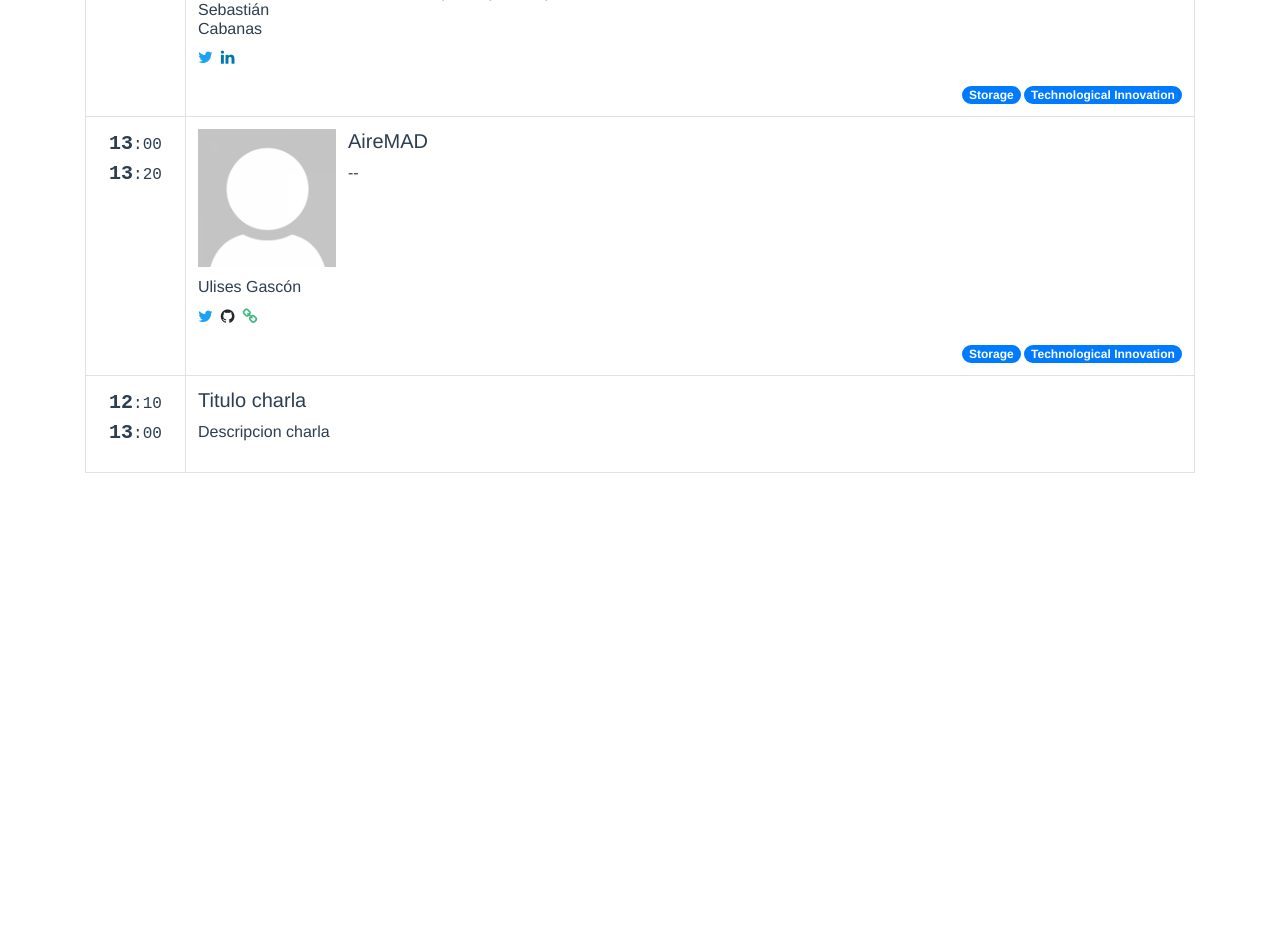
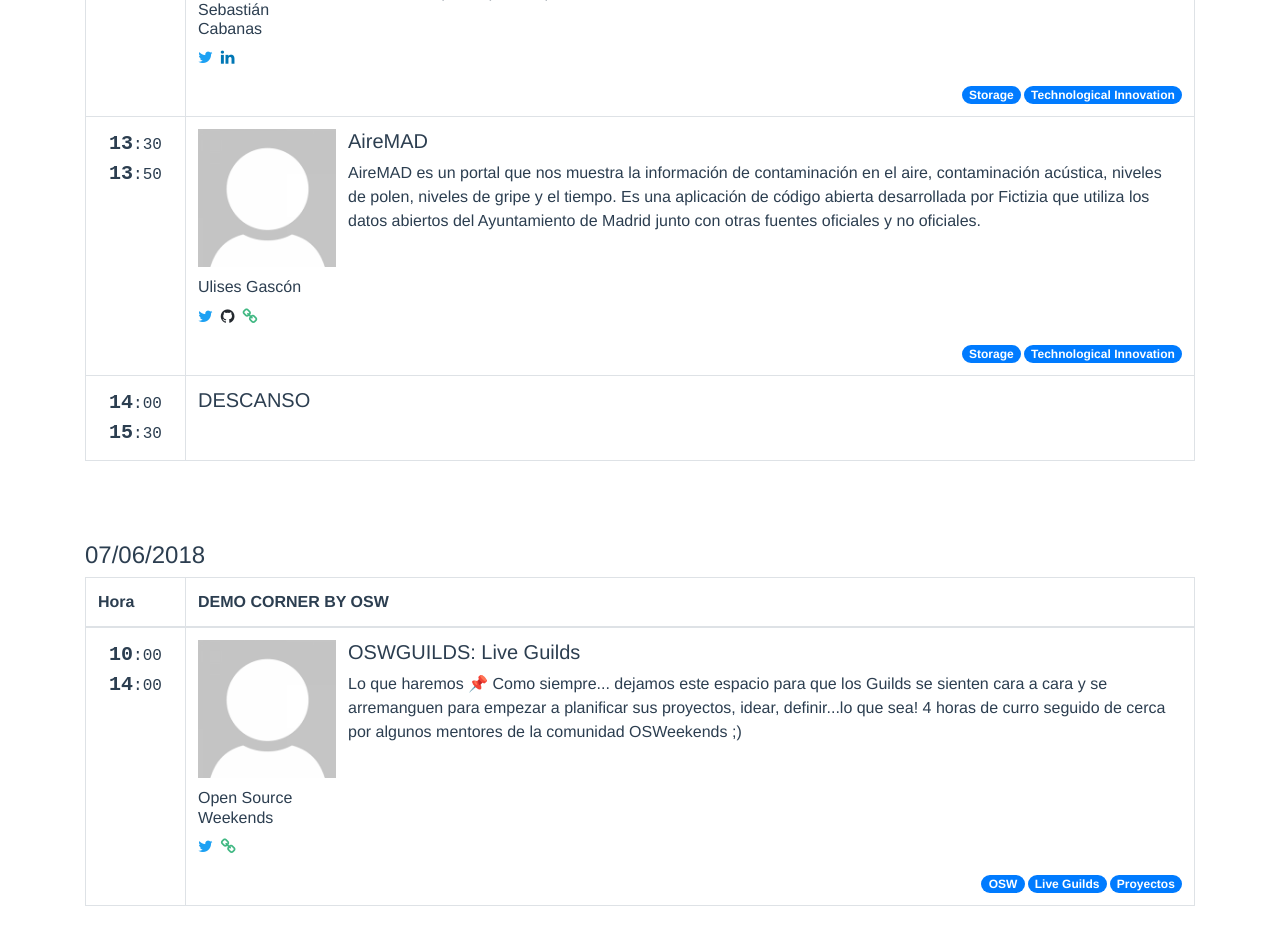
Before and after one commit to DevJourneyMadrid/june-18, a Vue app: page /#/ in a window 1280 px wide. Shown: the part 1380-2324 px from the top of the page. Before the commit the page ends 1913 px from the top, so only its background shows below. Built offline with nearby package versions, Linux system fonts and the light colour scheme; what vue-momentjs would draw is missing.

Commit message:
Initial commit

```diff
--- a/src/data/index.js
+++ b/src/data/index.js
@@ -129,7 +129,7 @@ const scheduleInfo = [
             type: 2,
             content: {
               title: 'AireMAD',
-              description: '--',
+              description: 'AireMAD es un portal que nos muestra la información de contaminación en el aire, contaminación acústica, niveles de polen, niveles de gripe y el tiempo. Es una aplicación de código abierta desarrollada por Fictizia que utiliza los datos abiertos del Ayuntamiento de Madrid junto con otras fuentes oficiales y no oficiales.',
               tags: [ 'Storage', 'Technological Innovation' ],
               speaker: {
                 name: 'Ulises Gascón',
@@ -146,27 +146,68 @@ const scheduleInfo = [
             time: {
               start: {
                 hour: '13',
-                min: '00',
+                min: '30',
               },
               end: {
                 hour: '13',
-                min: '20',
+                min: '50',
               },
             },
           },
           {
             type: 1,
             content: {
-              title: 'Titulo charla',
-              description: 'Descripcion charla',
+              title: 'DESCANSO',
+              description: null,
             },
             time: {
               start: {
-                hour: '12',
-                min: '10',
+                hour: '14',
+                min: '00',
               },
               end: {
-                hour: '13',
+                hour: '15',
+                min: '30',
+              },
+            },
+          },
+        ],
+      },
+    ],
+  },
+  {
+    date: '07/06/2018', // DD/MM/YYYY
+    tracks: [
+      {
+        displayName: 'Demo Corner by OSW',
+        max: 20,
+        items: [
+          {
+            type: 2,
+            content: {
+              title: 'OSWGUILDS: Live Guilds',
+              description: 'Lo que haremos\n' +
+              '\n' +
+              '📌 Como siempre... dejamos este espacio para que los Guilds se sienten cara a cara y se arremanguen para empezar a planificar sus proyectos, idear, definir...lo que sea! 4 horas de curro seguido de cerca por algunos mentores de la comunidad OSWeekends ;)',
+              tags: [ 'OSW', 'Live Guilds', 'Proyectos' ],
+              speaker: {
+                name: 'Open Source Weekends',
+                position: null,
+                bio: null,
+                image: null,
+                socialLinks: {
+                  twitter: 'https://twitter.com/os_weekends',
+                  website: 'http://osweekends.com/',
+                },
+              },
+            },
+            time: {
+              start: {
+                hour: '10',
+                min: '00',
+              },
+              end: {
+                hour: '14',
                 min: '00',
               },
             },
```
